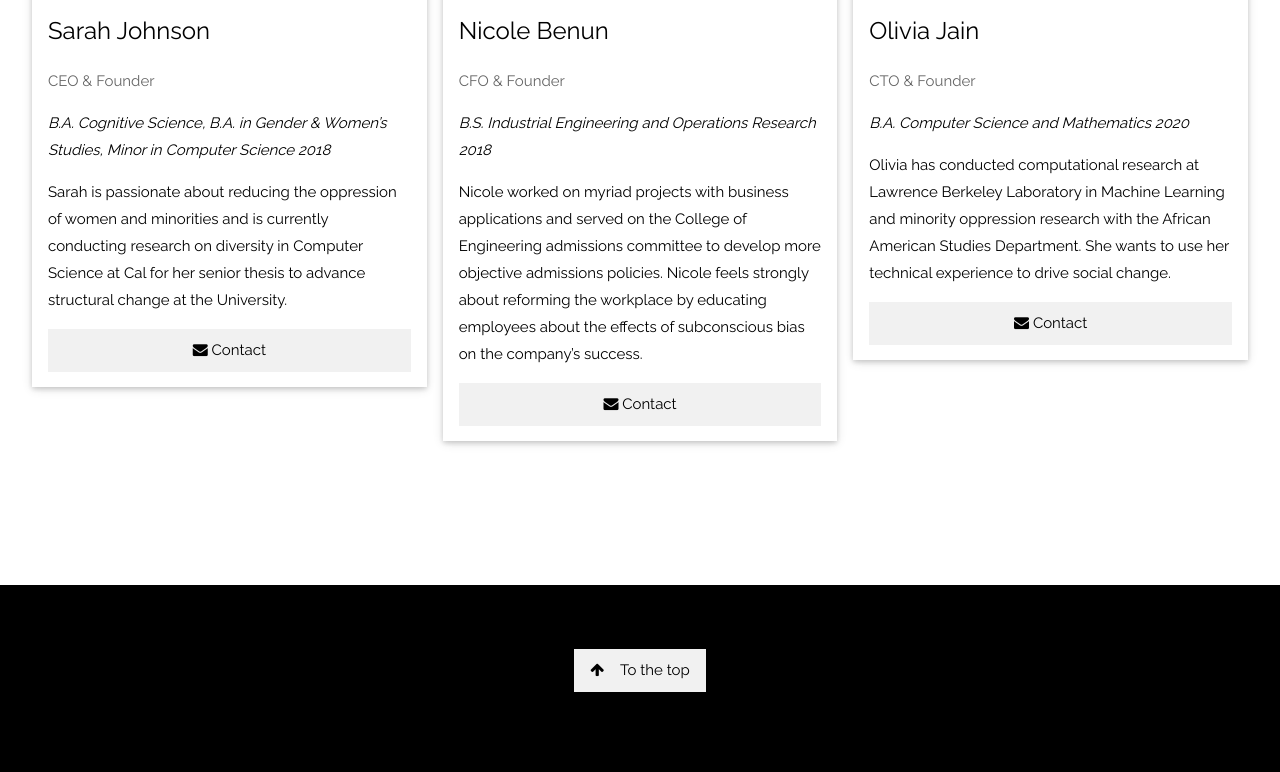
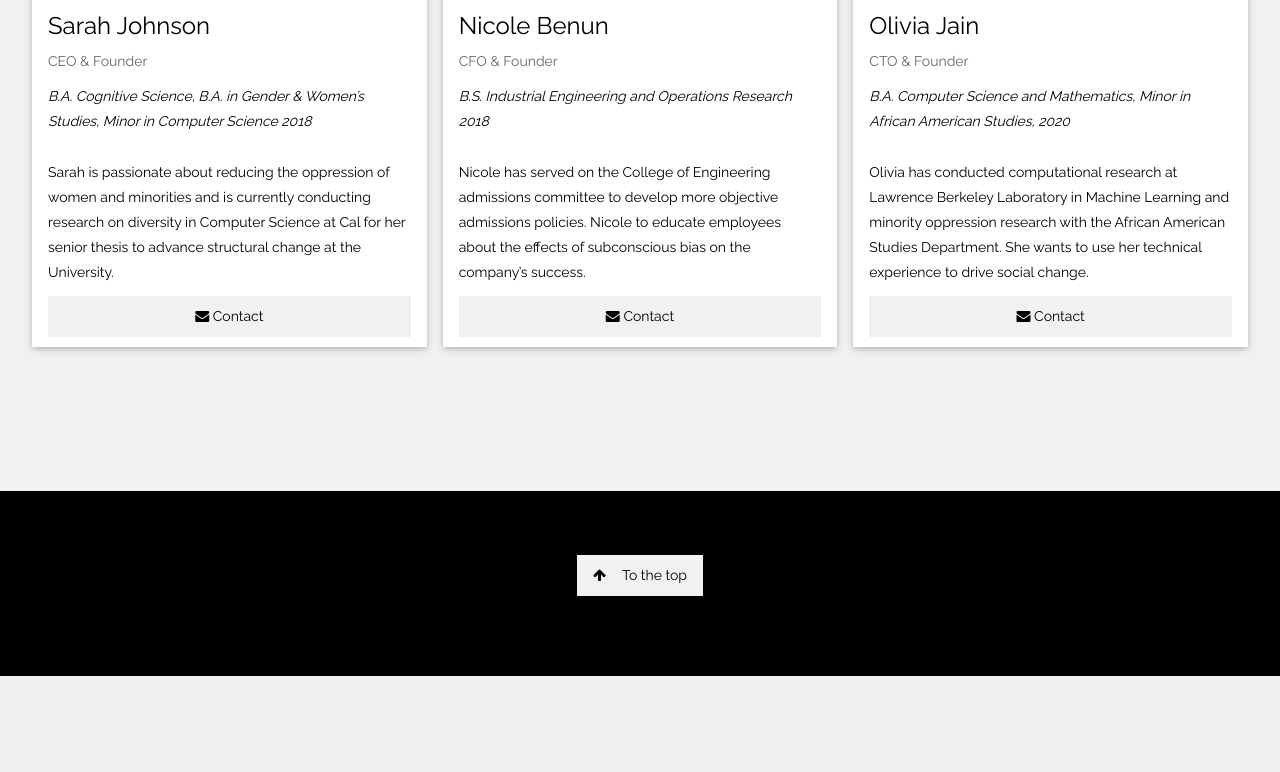
Before and after one commit to oliviajain/intersectionsvr.com, a Flask app: page /team in a window 1280 px wide. Shown: the part 542-1314 px from the top of the page. After the commit the page ends 1218 px from the top, so only its background shows below. Run offline with Flask 2, Linux system fonts and the light colour scheme; some libraries are stand-ins or nearby versions.

Commit message:
Update team.html

```diff
--- a/templates/team.html
+++ b/templates/team.html
@@ -6,6 +6,10 @@
 <link rel="stylesheet" href="https://www.w3schools.com/w3css/4/w3.css">
 <link rel="stylesheet" href="https://fonts.googleapis.com/css?family=Raleway">
 <link rel="stylesheet" href="https://cdnjs.cloudflare.com/ajax/libs/font-awesome/4.7.0/css/font-awesome.min.css">
+<link rel="stylesheet" href="https://maxcdn.bootstrapcdn.com/bootstrap/3.3.7/css/bootstrap.min.css">
+
+<script src="https://ajax.googleapis.com/ajax/libs/jquery/3.2.1/jquery.min.js"></script>
+<script src="https://maxcdn.bootstrapcdn.com/bootstrap/3.3.7/js/bootstrap.min.js"></script>
 <style>
     body, h1, h2, h3, h4, h5, h6 {
         font-family: "Raleway", sans-serif
@@ -43,11 +47,10 @@
                 CONTACT</a>
             <a href="{{ url_for('goals') }}" class="w3-bar-item w3-button w3-right"><i class="fa fa-th"></i> GOALS</a>
             <a href="{{ url_for('team') }}" class="w3-bar-item w3-button w3-right"><i class="fa fa-user"></i> TEAM</a>
-            <a href="{{ url_for('about') }}" class="w3-bar-item w3-button w3-right">ABOUT</a>
-            <a href="{{ url_for('index') }}" class="w3-bar-item w3-button w3-right">HOME</a>
+            <a href="{{ url_for('about') }}" class="w3-bar-item w3-button w3-right"><i class="fa fa-bookmark"></i> ABOUT</a>
+            <a href="{{ url_for('index') }}" class="w3-bar-item w3-button w3-right"><i class="fa fa-home"></i> HOME</a>
 
-            <a href="#disclaimer" class="w3-bar-item w3-button w3-left"><i class="fa fa-envelope"></i> DISCLAIMER: THIS
-                WEBSITE IS IN DEVELOPMENT</a>
+            <a href="#disclaimer" class="w3-bar-item w3-button w3-left">{development phase}</a>
 
         </div>
         <!-- Hide right-floated links on small screens and replace them with a menu icon -->
@@ -71,57 +74,77 @@
 
 
 <!-- Team Section -->
-<div class="w3-container" style="padding:128px 16px" id="team">
+<div class="w3-container w3-light-grey" style="padding:128px 16px" id="team">
     <h3 class="w3-center">THE TEAM</h3>
     <div class="w3-row-padding w3-grayscale" style="margin-top:64px">
         <div class="w3-col w3-third w3-margin-bottom">
-            <div class="w3-card-2">
+            <div class="w3-card-2 w3-white">
                 <img src="/w3images/team2.jpg" style="width:100%">
                 <div class="w3-container">
                     <h3>Sarah Johnson</h3>
                     <p class="w3-opacity">CEO & Founder</p>
                     <h10><i>B.A. Cognitive Science, B.A. in Gender & Women’s Studies, Minor in Computer Science 2018</i>
                     </h10>
+                    <br><br>
                     <p>Sarah is passionate about reducing the oppression of women and minorities and is currently
                         conducting research on diversity in Computer Science at Cal for her senior thesis to advance
                         structural change at the University.
                     </p>
                     <p>
-                        <button class="w3-button w3-light-grey w3-block"><i class="fa fa-envelope"></i> Contact</button>
+                        <button class="w3-button w3-light-grey w3-block" data-toggle="collapse" data-target="#demo3">
+                            <i class="fa fa-envelope"></i> Contact
+                        </button>
+
+                    <div id="demo3" class="collapse">
+                        sarahmjohnson@berkeley.edu
+                    </div>
                     </p>
                 </div>
             </div>
         </div>
         <div class="w3-col w3-third w3-margin-bottom">
-            <div class="w3-card-2">
+            <div class="w3-card-2  w3-white">
                 <img src="/w3images/team1.jpg" style="width:100%">
                 <div class="w3-container">
                     <h3>Nicole Benun</h3>
                     <p class="w3-opacity">CFO & Founder</p>
                     <h10><i>B.S. Industrial Engineering and Operations Research 2018</i></h10>
-                    <p>Nicole worked on myriad projects with business applications and served on the College of
-                        Engineering admissions committee to develop more objective admissions policies. Nicole feels
-                        strongly about reforming the workplace by educating employees about the effects of subconscious
-                        bias on the company’s success.
+                    <br><br>
+                    <p>Nicole has served on the College of Engineering admissions committee to develop more objective
+                        admissions policies. Nicole to educate
+                        employees about the effects of subconscious bias on the company’s success.
                     </p>
                     <p>
-                        <button class="w3-button w3-light-grey w3-block"><i class="fa fa-envelope"></i> Contact</button>
+                        <button class="w3-button w3-light-grey w3-block" data-toggle="collapse" data-target="#demo">
+                            <i class="fa fa-envelope"></i> Contact
+                        </button>
+
+                    <div id="demo" class="collapse">
+                        nicolebenun@berkeley.edu
+                    </div>
                     </p>
                 </div>
             </div>
         </div>
         <div class="w3-col w3-third w3-margin-bottom">
-            <div class="w3-card-2">
+            <div class="w3-card-2  w3-white">
                 <img src="/w3images/team3.jpg" style="width:100%">
                 <div class="w3-container">
                     <h3>Olivia Jain</h3>
                     <p class="w3-opacity">CTO & Founder</p>
-                    <h10><i>B.A. Computer Science and Mathematics 2020</i></h10>
+                    <h10><i>B.A. Computer Science and Mathematics, Minor in African American Studies, 2020</i></h10>
+                    <br><br>
                     <p>Olivia has conducted computational research at Lawrence Berkeley Laboratory in Machine Learning
                         and minority oppression research with the African American Studies Department. She wants to use
                         her technical experience to drive social change. </p>
                     <p>
-                        <button class="w3-button w3-light-grey w3-block"><i class="fa fa-envelope"></i> Contact</button>
+                        <button class="w3-button w3-light-grey w3-block" data-toggle="collapse" data-target="#demo2">
+                            <i class="fa fa-envelope"></i> Contact
+                        </button>
+
+                    <div id="demo2" class="collapse">
+                        oliviajain@berkeley.edu
+                    </div>
                     </p>
                 </div>
             </div>
```
